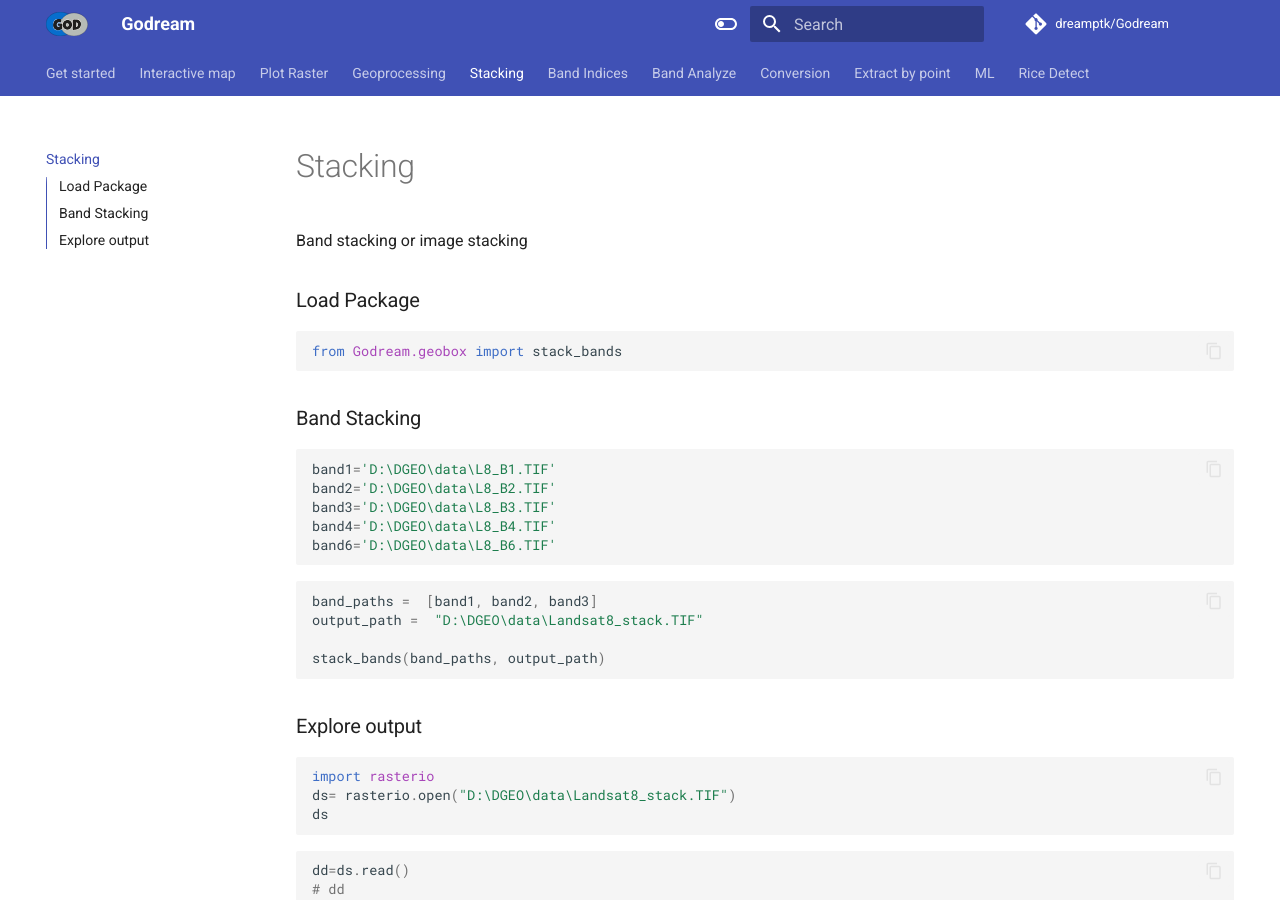
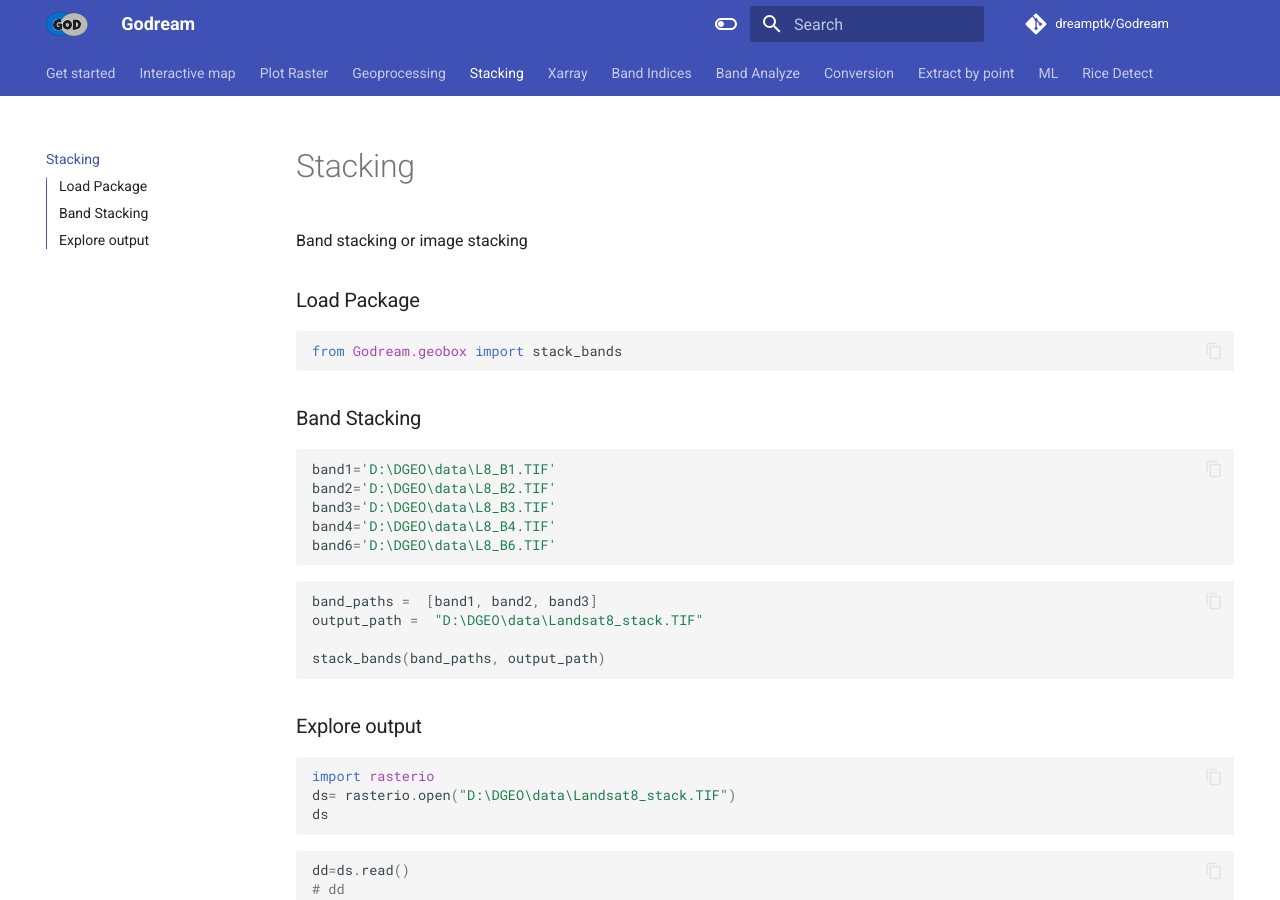
Before and after one commit to DreamPTK/Godreamwebsite, an MkDocs documentation site: the page built from docs/bands_stack.md, in a window 1280 px wide and 900 px high. Built offline with MkDocs 1.6.1 and Material for MkDocs 9.7.7, drawn with Linux system fonts in a browser that asks for light colours; comment, search, counter and statistics services are not loaded.

Commit message:
Add files via upload

```diff
--- a/mkdocs.yml
+++ b/mkdocs.yml
@@ -11,6 +11,7 @@ nav:
   - Plot Raster: "Openras.md"
   - Geoprocessing: "geoprecessing.md"
   - Stacking: "bands_stack.md"
+  - Xarray: "Xarray.md"
   - Band Indices: "band_indices.md"
   - Band Analyze: "bandanalyze.md"
   - Conversion: "convertool.md"
```
